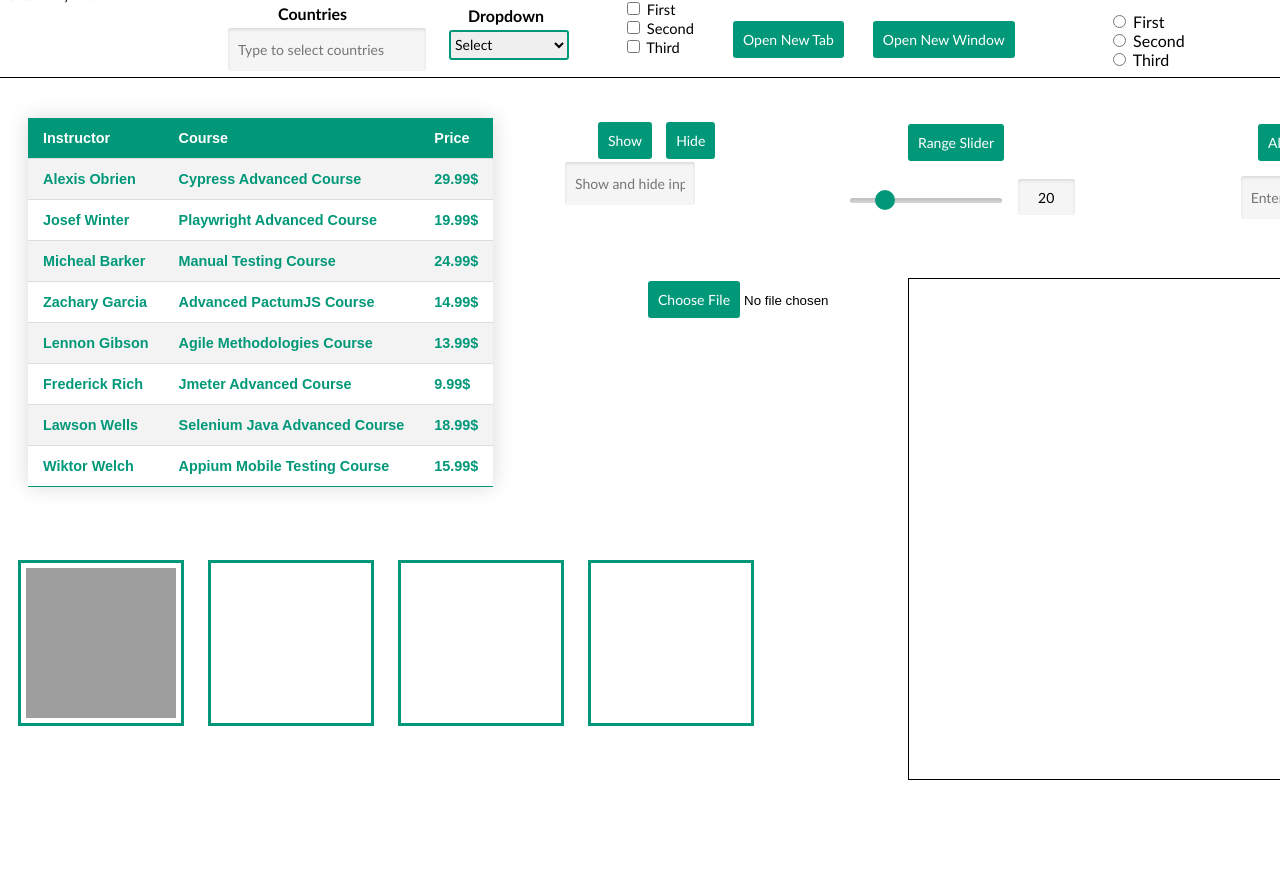
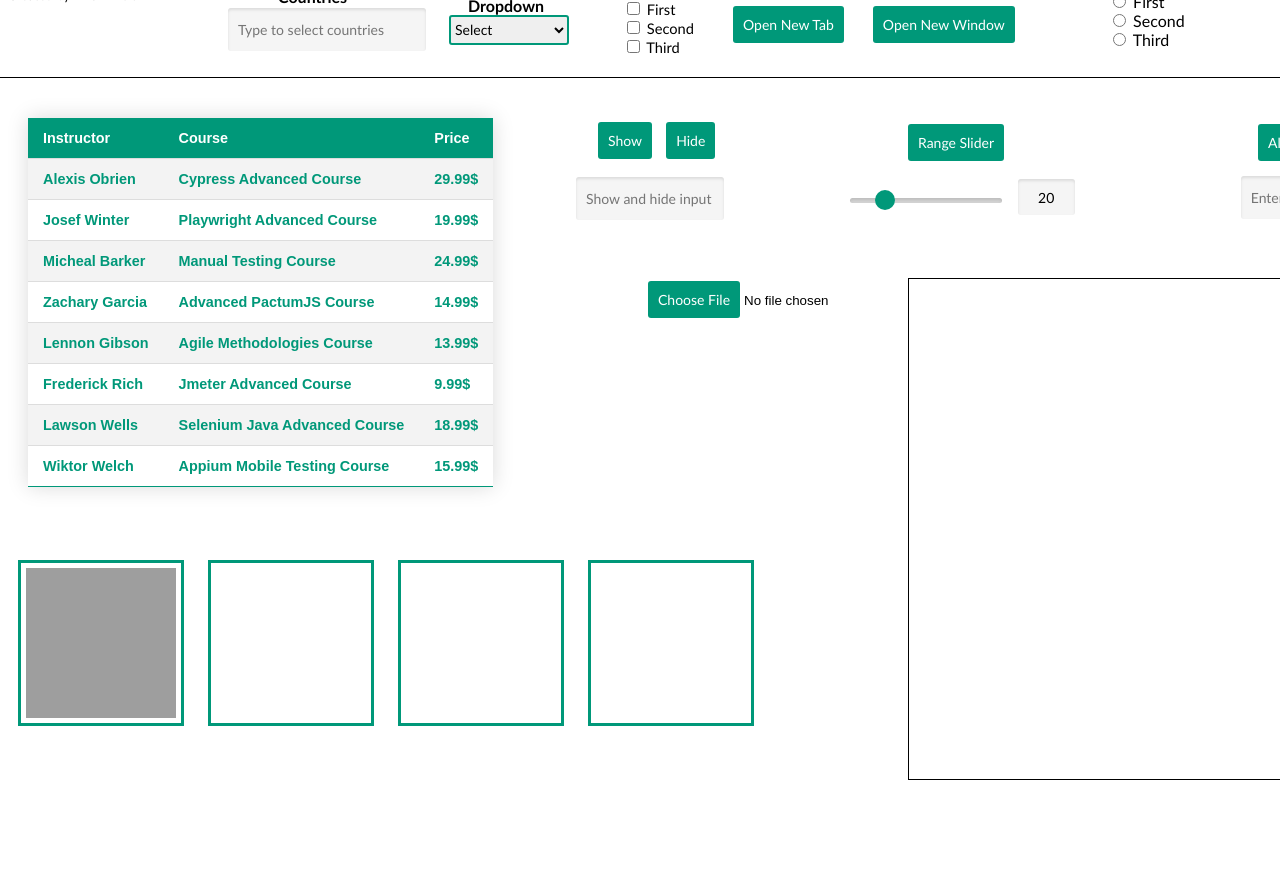
Before and after one commit to nicicmilan/website-automation-practice, a plain HTML site: page index.html in a window 1280 px wide. Shown: the part 73-955 px from the top of the page. Drawn offline with nearby package versions, Linux system fonts and the light colour scheme; grey boxes are pictures that could not be loaded.

Commit message:
Fixing positioning because of upload

```diff
--- a/style.css
+++ b/style.css
@@ -13,7 +13,7 @@
     background: #f5f5f5;
     position: relative;
     right: -220px;
-    top: -90px;
+    top: -110px;
     font-size: 14px;
     -moz-border-radius: 3px;
     -webkit-border-radius: 3px;
@@ -35,7 +35,7 @@ div.searchField-example {
     font-family: "Trebuchet MS", Arial, sans-serif;
     position: relative;
     right: -270px;
-    top: -95px;
+    top: -112px;
 }
 
 #searchedList {
@@ -43,7 +43,7 @@ div.searchField-example {
     display: none;
     position: absolute;
     right: 1495px;
-    top: 133px;
+    top: 128px;
     width: 9.5%;
     z-index: 1;
     background-color: #f1f1f1;
@@ -70,7 +70,7 @@ select {
     position: relative;
     right: -441px;
     outline: none;
-    top: -150px;
+    top: -165px;
     width: 20%;
     font-size: 14px;
     width: 120px;
@@ -90,7 +90,7 @@ div.dropdown-example {
     font-family: "Trebuchet MS", Arial, sans-serif;
     position: relative;
     right: -460px;
-    top: -155px;
+    top: -165px;
 }
 
 .checkBoxes {
@@ -135,13 +135,13 @@ div.checkBoxBtns {
 .btn-style.class1 {
     position: relative;
     right: -725px;
-    top: -265px;
+    top: -280px;
 }
 
 .btn-style.class2 {
     position: relative;
     right: -750px;
-    top: -265px;
+    top: -280px;
     background-color: #009879;
     color: white;
     padding: 10px;
@@ -162,7 +162,7 @@ div.radioBtnSection {
     position: relative;
     right: -1100px;
     z-index: 1;
-    top: -30px;
+    top: -50px;
 }
 
 .line {
@@ -228,9 +228,9 @@ div.radioBtnSection {
 
 .searchField-style.class2 {
     position: absolute;
-    left: 565px;
-    top: 235px;
-    width: 8.6%;
+    left: 576px;
+    top: 250px;
+    width: 10%;
     outline: none;
 }
 
@@ -341,7 +341,7 @@ div.radioBtnSection {
     font-family: "Trebuchet MS", Arial, sans-serif;
     position: relative;
     right: -1090px;
-    top: -40px;
+    top: -50px;
 }
 
 .mouse-hover-content {
@@ -349,7 +349,7 @@ div.radioBtnSection {
     font-family: "Trebuchet MS", Arial, sans-serif;
     position: absolute;
     right: 197px;
-    top: 216px;
+    top: 230px;
     width: 9.5%;
     z-index: 1;
     background-color: #f1f1f1;
```
